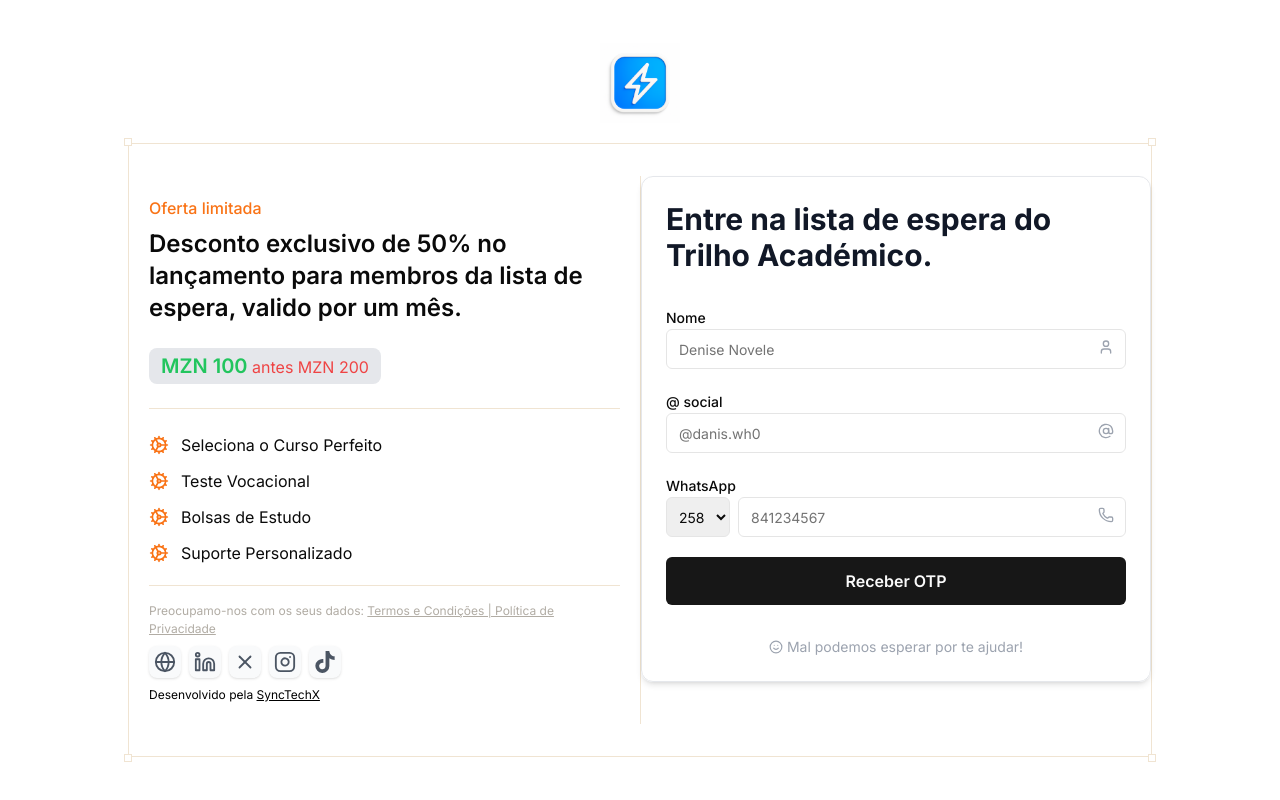
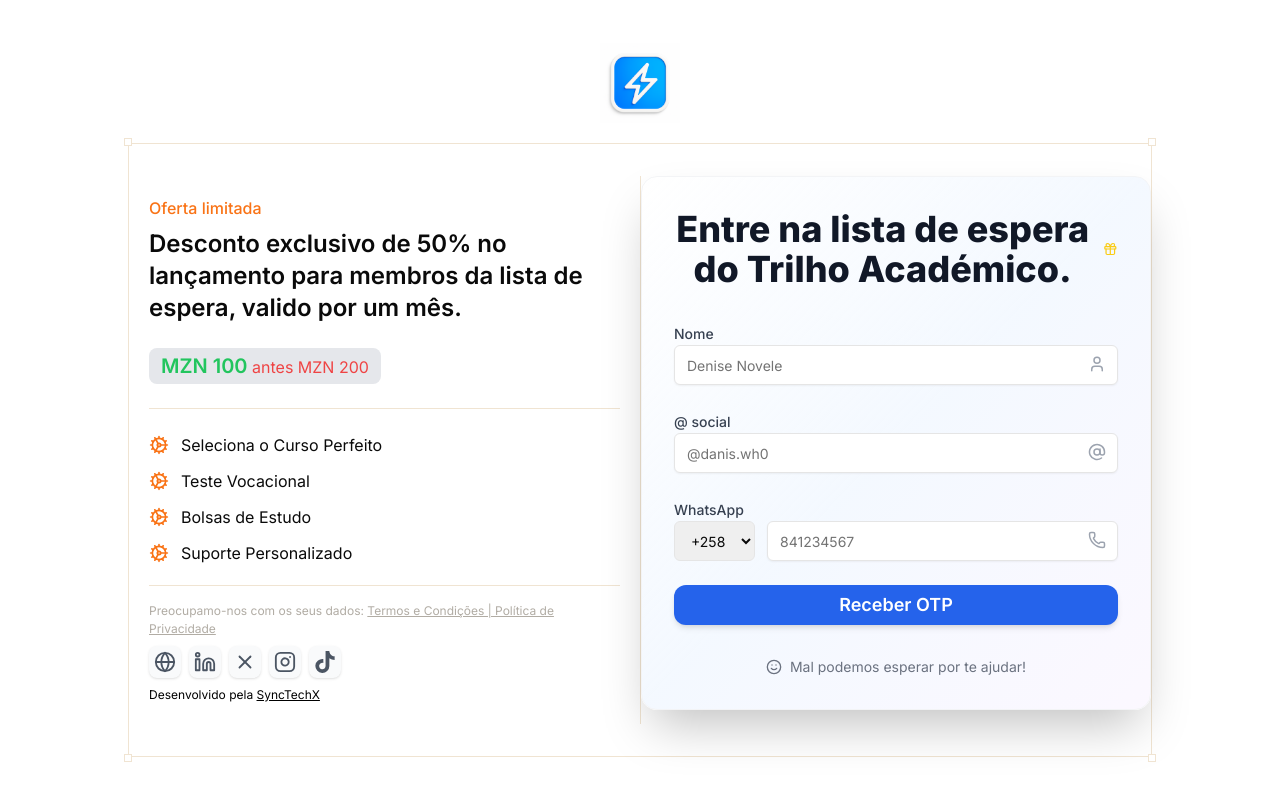
Before and after one commit to NiltonNovele/trilho-academico-waitinglist, a Next.js app: page / in a window 1280 px wide. Built offline with nearby package versions, Linux system fonts and the light colour scheme.

Commit message:
second commit

```diff
--- a/components/EmailForm.tsx
+++ b/components/EmailForm.tsx
@@ -4,10 +4,10 @@ import toast from "react-hot-toast";
 import { Button } from "@/components/ui/button";
 import { Input } from "@/components/ui/input";
 import { Label } from "@/components/ui/label";
-import { LoaderCircle, User, Smile, Phone, AtSign, Hourglass, Lightbulb } from "lucide-react";
+import { LoaderCircle, User, Smile, Phone, AtSign, Hourglass, Lightbulb, Gift } from "lucide-react";
 import { motion } from "framer-motion";
 
-const BACKEND_URL = "http://localhost:5000";
+const BACKEND_URL = "https://trilho-academico-waitinglist-backend.onrender.com";
 
 interface EmailFormProps {
   title: string;
@@ -162,85 +162,88 @@ const EmailForm = ({ title, endDate }: EmailFormProps) => {
 
   return (
     <motion.div
-      initial={{ opacity: 0, y: 40 }}
+      initial={{ opacity: 0, y: 50 }}
       animate={{ opacity: 1, y: 0 }}
-      transition={{ duration: 0.7, ease: "easeOut" }}
-      className="p-6 space-y-8 flex flex-col justify-center bg-white/80 backdrop-blur-lg rounded-xl shadow-md border border-gray-200"
+      transition={{ duration: 0.6, ease: "easeOut" }}
+      className="max-w-lg mx-auto p-8 space-y-8 flex flex-col justify-center bg-gradient-to-br from-white/90 via-blue-50/70 to-purple-50/70 backdrop-blur-md rounded-2xl shadow-2xl border border-gray-100"
     >
       {endDate && (
         <div className="text-center">
-          <span className="text-green-600 bg-green-100 px-3 py-1 rounded-full text-sm inline-flex items-center gap-1">
-            <Hourglass size={14} /> {getDaysLeft()} dias restantes
+          <span className="text-green-700 bg-green-100 px-4 py-1 rounded-full text-sm inline-flex items-center gap-2 font-medium">
+            <Hourglass size={16} /> {getDaysLeft()} dias restantes
           </span>
         </div>
       )}
 
-      <h1 className="text-3xl font-bold text-gray-900 flex items-center justify-center gap-2">
-        {title}
+      <h1 className="text-4xl font-extrabold text-gray-900 text-center flex items-center justify-center gap-3">
+        {title} <Gift className="text-yellow-400" size={28} />
       </h1>
 
       {step === "phone" && (
-        <form onSubmit={sendOtp} className="space-y-5">
+        <form onSubmit={sendOtp} className="space-y-6">
           <div>
-            <Label htmlFor="name">Nome</Label>
+            <Label htmlFor="name" className="font-medium text-gray-700">Nome</Label>
             <div className="relative">
-              <Input type="text" name="name" value={formData.name} onChange={handleChange} placeholder="Denise Novele" className="pr-10"/>
-              <User className="absolute right-3 top-2.5 text-gray-400" size={16}/>
+              <Input type="text" name="name" value={formData.name} onChange={handleChange} placeholder="Denise Novele" className="pr-12 shadow-sm hover:shadow-md transition" />
+              <User className="absolute right-3 top-2.5 text-gray-400" size={18}/>
             </div>
           </div>
 
           <div>
-            <Label htmlFor="social">@ social</Label>
+            <Label htmlFor="social" className="font-medium text-gray-700">@ social</Label>
             <div className="relative">
-              <Input type="text" name="social" value={formData.social} onChange={handleChange} placeholder="@danis.wh0" className="pr-10"/>
-              <AtSign className="absolute right-3 top-2.5 text-gray-400" size={16}/>
+              <Input type="text" name="social" value={formData.social} onChange={handleChange} placeholder="@danis.wh0" className="pr-12 shadow-sm hover:shadow-md transition" />
+              <AtSign className="absolute right-3 top-2.5 text-gray-400" size={18}/>
             </div>
           </div>
 
           <div>
-            <Label htmlFor="whatsapp">WhatsApp</Label>
-            <div className="flex gap-2 relative">
-              <select name="countryCode" value={formData.countryCode} onChange={handleChange} className="border rounded-md px-2 py-2 text-sm focus:outline-none focus:ring-2 focus:ring-blue-400">
+            <Label htmlFor="whatsapp" className="font-medium text-gray-700">WhatsApp</Label>
+            <div className="flex gap-3 relative">
+              <select name="countryCode" value={formData.countryCode} onChange={handleChange} className="border rounded-md px-3 py-2 text-sm focus:outline-none focus:ring-2 focus:ring-blue-400">
                 {Object.keys(countryPlaceholders).map(code => (
-                  <option key={code} value={code}>{code}</option>
+                  <option key={code} value={code}>+{code}</option>
                 ))}
               </select>
-              <Input type="tel" name="whatsapp" value={formData.whatsapp} onChange={handleChange} placeholder={countryPlaceholders[formData.countryCode]} className="flex-1 pr-10"/>
-              <Phone className="absolute right-3 top-2.5 text-gray-400" size={16}/>
+              <Input type="tel" name="whatsapp" value={formData.whatsapp} onChange={handleChange} placeholder={countryPlaceholders[formData.countryCode]} className="flex-1 pr-12 shadow-sm hover:shadow-md transition" />
+              <Phone className="absolute right-3 top-2.5 text-gray-400" size={18}/>
             </div>
           </div>
 
-          <Button disabled={isPending || isLoading} type="submit" className="w-full py-6 text-base font-semibold relative overflow-hidden group">
-            {isPending || isLoading ? <LoaderCircle className="animate-spin mx-auto" size={20}/> : "Receber OTP"}
+          <Button disabled={isPending || isLoading} type="submit" className="w-full py-5 text-lg font-semibold bg-blue-600 hover:bg-blue-700 text-white rounded-xl shadow-md transition-all flex items-center justify-center gap-2">
+            {isPending || isLoading ? <LoaderCircle className="animate-spin" size={22}/> : "Receber OTP"}
           </Button>
         </form>
       )}
 
       {step === "otp" && (
-        <form onSubmit={verifyOtp} className="space-y-4">
-          <Label htmlFor="otp">Código OTP</Label>
-          <Input type="text" name="otp" value={formData.otp} onChange={handleChange} placeholder="Ex: 123456" maxLength={6} className="text-center"/>
-          <Button type="submit" disabled={isPending || isLoading} className="w-full py-6">
-            {isPending || isLoading ? <LoaderCircle className="animate-spin mx-auto" size={20}/> : "Verificar OTP"}
+        <form onSubmit={verifyOtp} className="space-y-5">
+          <Label htmlFor="otp" className="font-medium text-gray-700">Código OTP</Label>
+          <Input type="text" name="otp" value={formData.otp} onChange={handleChange} placeholder="Ex: 123456" maxLength={6} className="text-center shadow-sm hover:shadow-md transition"/>
+          <div className="text-center text-sm text-yellow-600 font-medium">
+            Ao verificar o OTP, receberás **50% de desconto válido por 30 dias!**
+          </div>
+          <Button type="submit" disabled={isPending || isLoading} className="w-full py-5 text-lg font-semibold bg-green-600 hover:bg-green-700 text-white rounded-xl shadow-md transition-all flex items-center justify-center gap-2">
+            {isPending || isLoading ? <LoaderCircle className="animate-spin" size={22}/> : "Verificar OTP"}
           </Button>
         </form>
       )}
 
       {step === "challenge" && (
-        <form onSubmit={sendChallenge} className="space-y-4">
-          <Label htmlFor="challenge">Conta-nos um desafio</Label>
+        <form onSubmit={sendChallenge} className="space-y-5">
+          <Label htmlFor="challenge" className="font-medium text-gray-700">Conta-nos um desafio</Label>
           <div className="relative">
-            <textarea name="challenge" value={formData.challenge} onChange={handleChange} placeholder="Partilha um desafio que encontraste ou estás a enfrentar no acesso ao ensino superior..." className="w-full min-h-[120px] resize-none border rounded-md px-3 py-2 pr-10 text-sm focus:outline-none focus:ring-2 focus:ring-blue-400"/>
-            <Lightbulb className="absolute right-3 top-3 text-gray-400" size={18}/>
+            <textarea name="challenge" value={formData.challenge} onChange={handleChange} placeholder="Partilha um desafio que encontraste ou estás a enfrentar no acesso ao ensino superior..." className="w-full min-h-[140px] resize-none border rounded-xl px-4 py-3 text-sm focus:outline-none focus:ring-2 focus:ring-purple-400 shadow-sm hover:shadow-md transition"/>
+            <Lightbulb className="absolute right-4 top-4 text-gray-400" size={20}/>
           </div>
-          <Button type="submit" disabled={isPending || isLoading} className="w-full py-6">
-            {isPending || isLoading ? <LoaderCircle className="animate-spin mx-auto" size={20}/> : "Enviar"}
+          <Button type="submit" disabled={isPending || isLoading} className="w-full py-5 text-lg font-semibold bg-purple-600 hover:bg-purple-700 text-white rounded-xl shadow-md transition-all flex items-center justify-center gap-2">
+            {isPending || isLoading ? <LoaderCircle className="animate-spin" size={22}/> : "Enviar"}
           </Button>
         </form>
       )}
 
-      <div className="text-center text-sm text-gray-400 mt-2 flex items-center justify-center gap-1">
-        <Smile size={14}/> Mal podemos esperar por te ajudar!
+      <div className="text-center text-sm text-gray-500 mt-4 flex items-center justify-center gap-2">
+        <Smile size={16}/> Mal podemos esperar por te ajudar!
       </div>
     </motion.div>
   );
```
Also changed, not shown: 2 other files (tests, documents, lock files or other folders).
